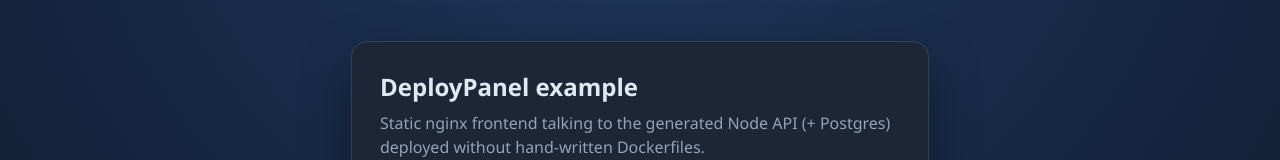
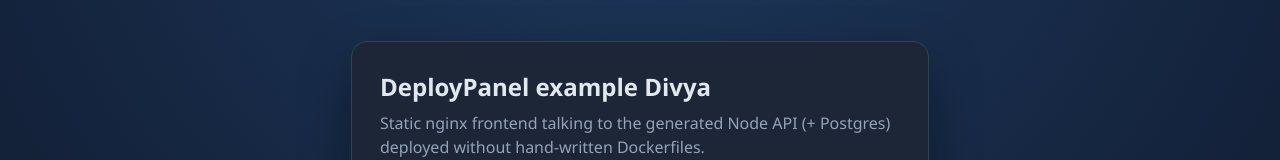
Before and after one commit to divyaprakashshrivastava5/demo-app-fe, a plain HTML site: page index.html in a window 1280 px wide. Shown: the part 225-385 px from the top of the page. Drawn offline with Linux system fonts and the light colour scheme.

Commit message:
Update index.html

```diff
--- a/index.html
+++ b/index.html
@@ -59,7 +59,7 @@
   </head>
   <body>
     <main>
-      <h1>DeployPanel example</h1>
+      <h1>DeployPanel example Divya</h1>
       <p>
         Static nginx frontend talking to the generated Node API (+ Postgres)
         deployed without hand-written Dockerfiles.
```
